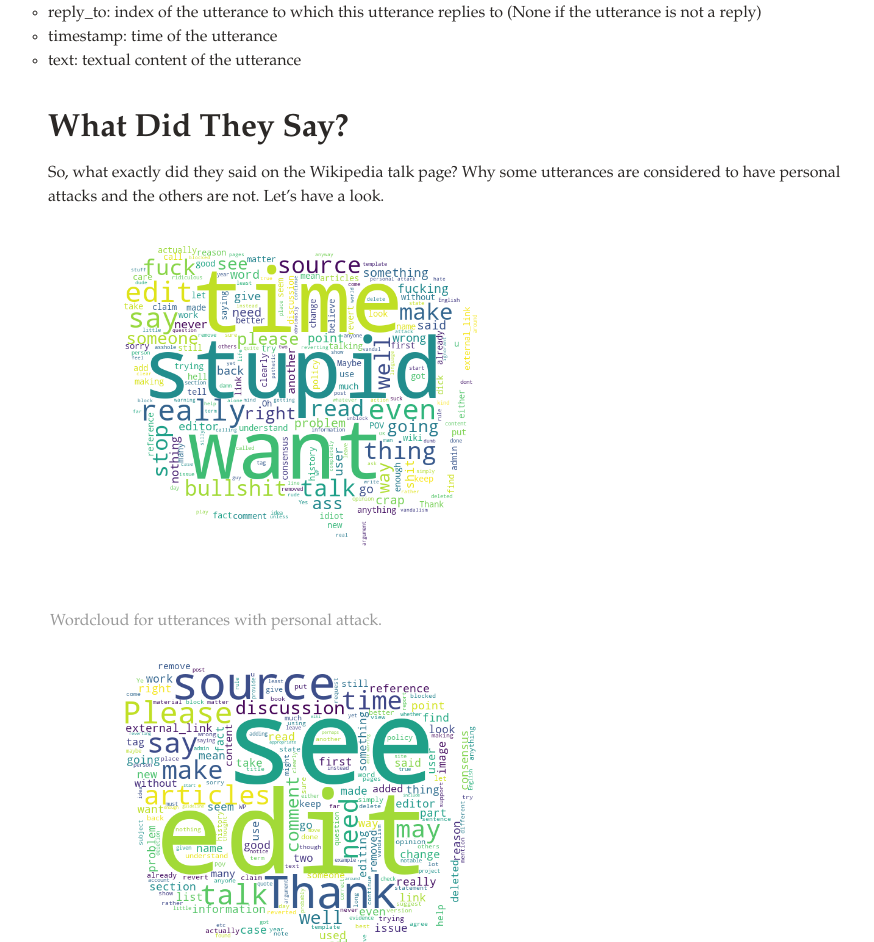
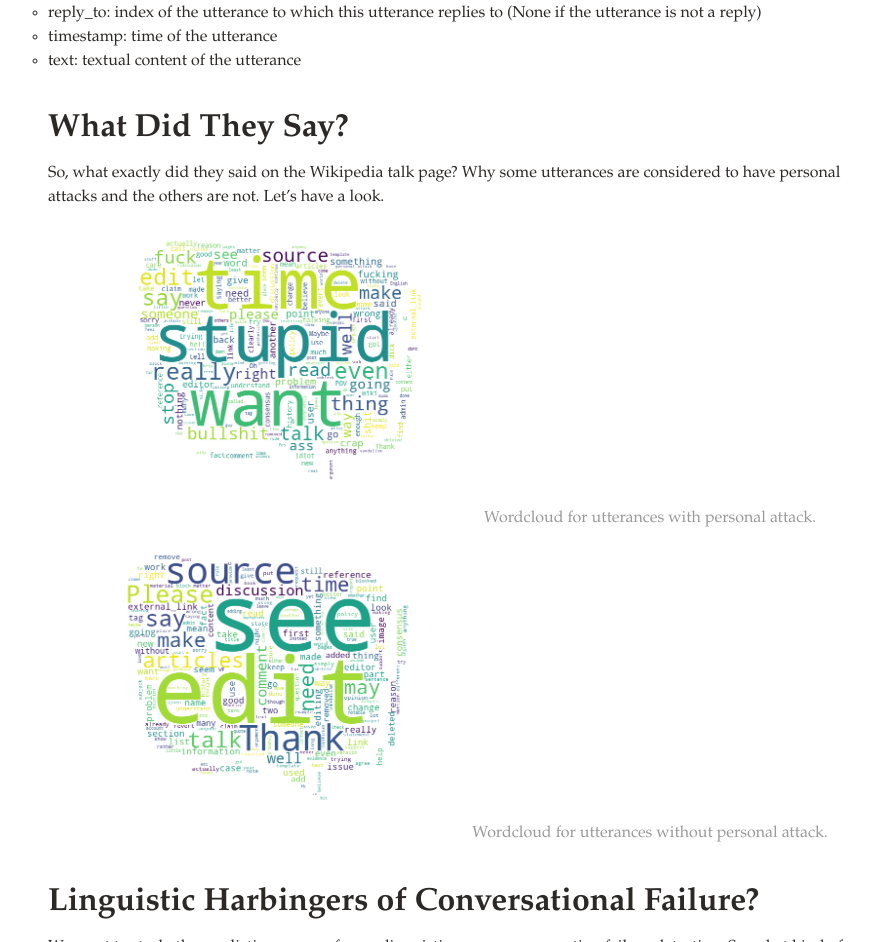
Before and after one commit to QinyueZheng/linguistic_datastory, a Jekyll site: the page built from index.md, in a window 1280 px wide. Shown: the part 2216-3158 px from the top of the page, without its empty margins (192-1066 px from the left). Built offline with Jekyll 4.4.1, drawn with Linux system fonts in a browser that asks for light colours.

Commit message:
modify storyline Thu Dec 17 20:31:22     2020

```diff
--- a/index.md
+++ b/index.md
@@ -55,24 +55,24 @@ Let's have a closer look at this dataset. This dataset contains 2010 **speakers*
 ## What Did They Say?
 So, what exactly did they said on the Wikipedia talk page? Why some utterances are considered to have personal attacks and the others are not. Let's have a look.
 
-
+<center>
 <div class="row">
   <div class="column">
-    <img src="assets/wordcloud_attack.png" style="width:500px;height:300;">
+    <img src="assets/wordcloud_attack.png" style="width:400px;height:300;">
     <div style="color:orange;
         display: inline-block;
         color: #999;
         padding: 2px;">Wordcloud for utterances with personal attack.</div>
   </div>
   <div class="column">
-    <img src="assets/wordcloud_nonattack.png" style="width:500px;height:300;">
+    <img src="assets/wordcloud_nonattack.png" style="width:400px;height:300;">
     <div style="color:orange;
         display: inline-block;
         color: #999;
         padding: 2px;">Wordcloud for utterances without personal attack.</div>
   </div>
 </div>
-
+</center>
 
 
 ## Linguistic Harbingers of Conversational Failure?
```
